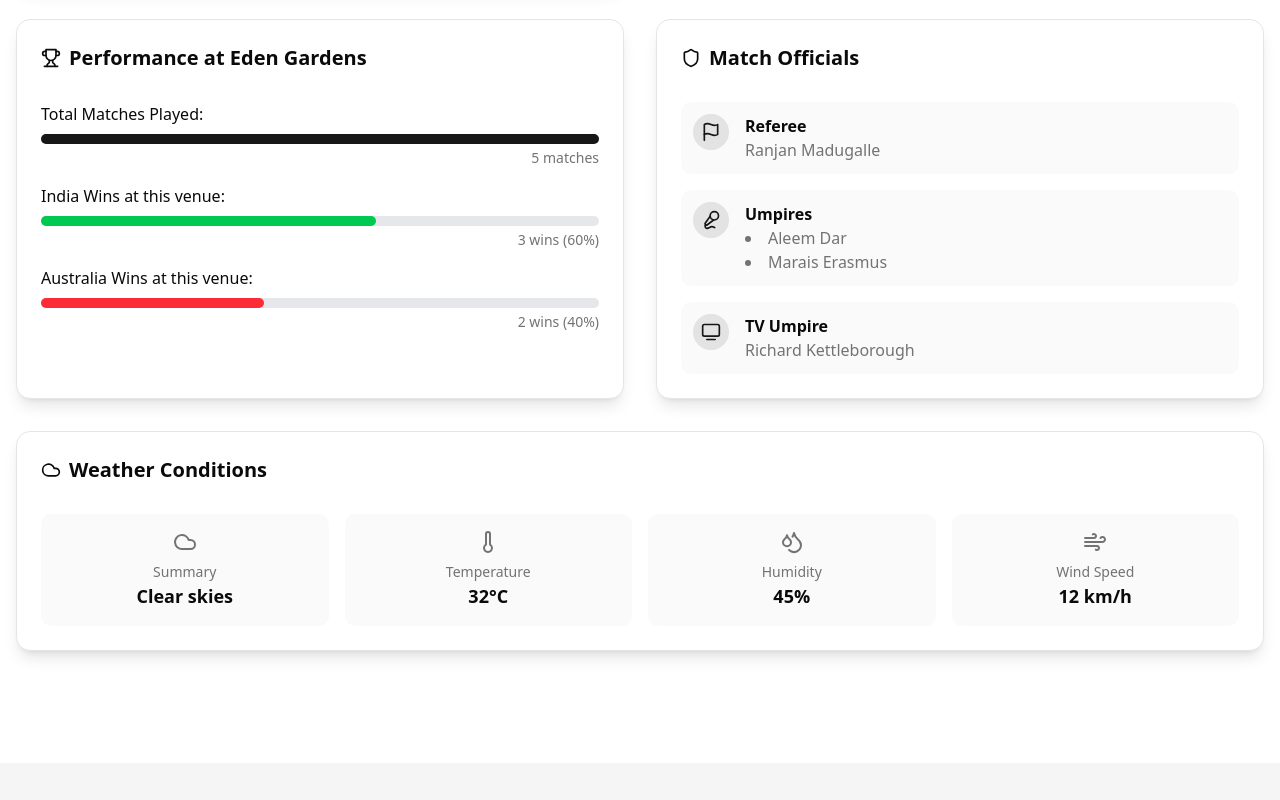
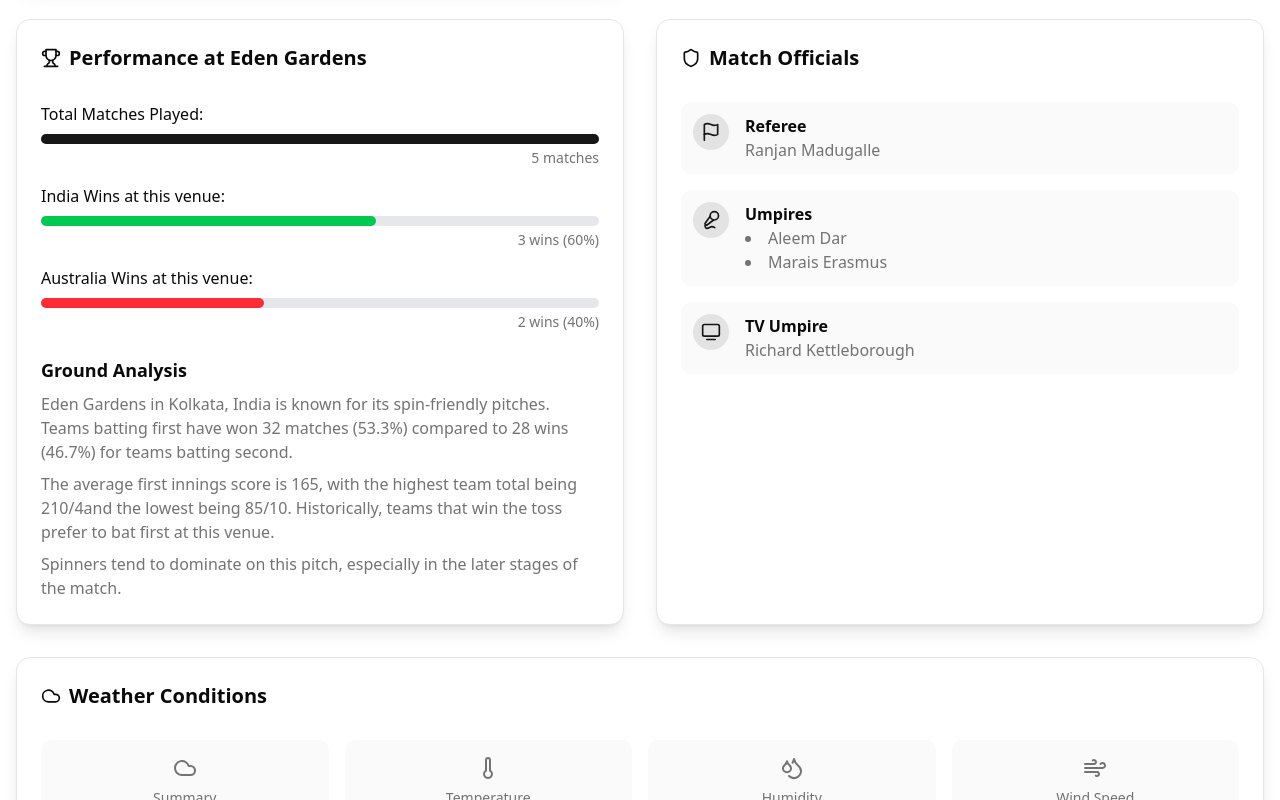
Before and after one commit to sajjany47/match-analysis, a Next.js app: page /matches/1 in a window 1280 px wide. Shown: the part 1200-2000 px from the top of the page. Built offline with nearby package versions, Linux system fonts and the light colour scheme; grey boxes are pictures that could not be loaded.

Commit message:
Enhance MatchDetails component with additional venue information and ground analysis for improved match insights

```diff
--- a/src/app/matches/[id]/page.tsx
+++ b/src/app/matches/[id]/page.tsx
@@ -34,8 +34,15 @@
     venue: {
       name: "Eden Gardens",
       city: "Kolkata",
+      country: "India",
       capacity: 68000,
       established: "1864",
+      pitchType: "Spin-friendly",
+      matchesWonBattingFirst: 32,
+      matchesWonBattingSecond: 28,
+      averageFirstInningsScore: 165,
+      highestTeamTotal: "210/4",
+      lowestTeamTotal: "85/10",
     },
     last10Matches: [
       {
@@ -121,6 +128,9 @@
     },
   };
 
+  const totalMatches =
+    venue.matchesWonBattingFirst + venue.matchesWonBattingSecond;
+
   return (
     <div className="container mx-auto py-8 px-4 max-w-7xl">
       {/* Match Header */}
@@ -150,7 +160,9 @@
           <CardContent className="space-y-3">
             <div className="flex justify-between items-center py-1 border-b border-border/50">
               <span className="text-muted-foreground">Location:</span>
-              <span className="font-medium">{venue.city}</span>
+              <span className="font-medium">
+                {venue.city}, {venue.country}
+              </span>
             </div>
             <div className="flex justify-between items-center py-1 border-b border-border/50">
               <span className="text-muted-foreground">Capacity:</span>
@@ -408,6 +420,44 @@
                   %)
                 </p>
               </div>
+
+              {/* Ground Analysis Section */}
+              <div className="mt-6">
+                <h3 className="text-lg font-semibold mb-2">Ground Analysis</h3>
+                <p className="text-muted-foreground">
+                  {venue.name} in {venue.city}, {venue.country} is known for its{" "}
+                  {venue.pitchType.toLowerCase()} pitches. Teams batting first
+                  have won {venue.matchesWonBattingFirst} matches (
+                  {(
+                    (venue.matchesWonBattingFirst / totalMatches) *
+                    100
+                  ).toFixed(1)}
+                  %) compared to {venue.matchesWonBattingSecond} wins (
+                  {(
+                    (venue.matchesWonBattingSecond / totalMatches) *
+                    100
+                  ).toFixed(1)}
+                  %) for teams batting second.
+                </p>
+
+                <p className="text-muted-foreground mt-2">
+                  The average first innings score is{" "}
+                  {venue.averageFirstInningsScore}, with the highest team total
+                  being {venue.highestTeamTotal}
+                  and the lowest being {venue.lowestTeamTotal}.
+                  {venue.matchesWonBattingFirst > venue.matchesWonBattingSecond
+                    ? " Historically, teams that win the toss prefer to bat first at this venue."
+                    : " Despite the statistics, teams have found more success when chasing at this venue."}
+                </p>
+
+                <p className="text-muted-foreground mt-2">
+                  {venue.pitchType === "Spin-friendly"
+                    ? "Spinners tend to dominate on this pitch, especially in the later stages of the match."
+                    : venue.pitchType === "Bouncy"
+                    ? "Fast bowlers get good assistance from the surface, with consistent bounce and carry."
+                    : "The pitch provides a fair balance between bat and ball throughout the match."}
+                </p>
+              </div>
             </div>
           </CardContent>
         </Card>
```
